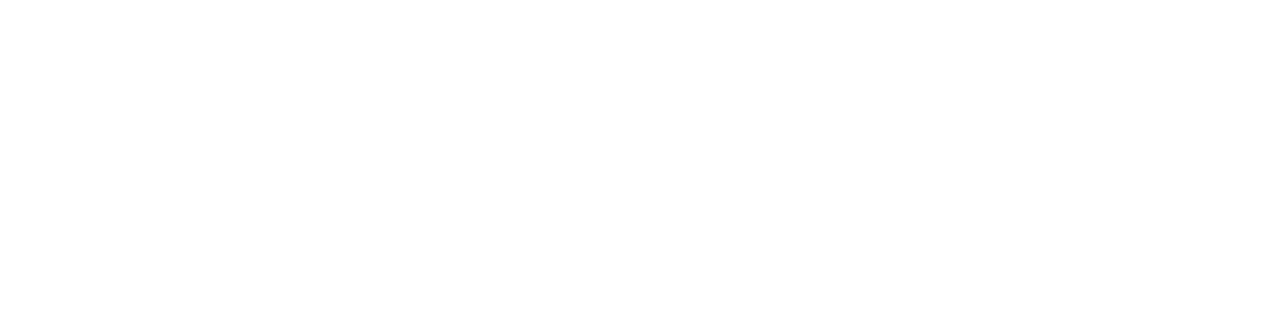
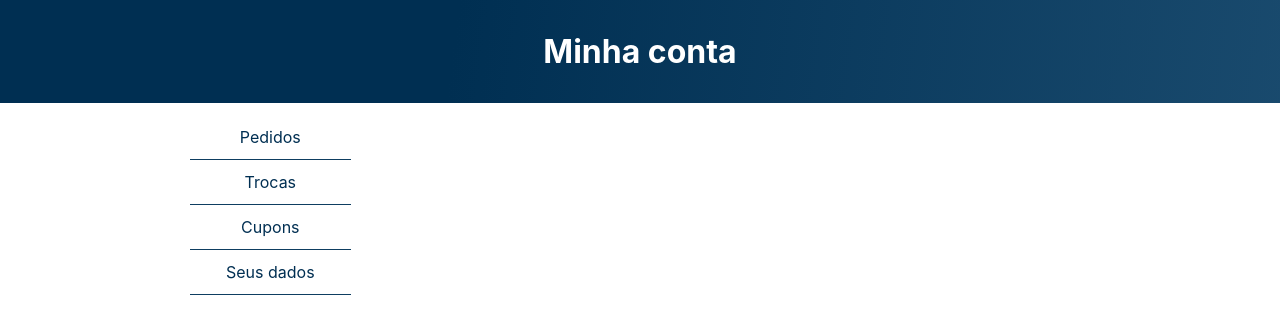
Before and after one commit to rafaelmgr12/alura-react-auth, a React (Create React App) app: page /minha-conta in a window 1280 px wide. Before the commit this address had no page. Shown: the top 334 px of the page. Built offline with nearby package versions, Linux system fonts and the light colour scheme.

Commit message:
[feat] add page Minha conta

```diff
--- /dev/null
+++ b/src/paginas/AreaLogada/AreaLogada.css
@@ -0,0 +1,30 @@
+.AreaLogada {
+    display: flex;
+    width: 900px;
+    max-width: 80%;
+    margin: 0 auto;
+}
+
+.AreaLogada__titulo {
+    padding: 32px 0;
+    text-align: center;
+    margin-top: 0;
+    margin-bottom: 12px;
+    color: #FFF;
+    background: linear-gradient(97.54deg, #002F52 35.49%, #326589 165.37%);
+}
+
+.AreaLogada .navegacao li {
+    padding: 12px 36px;
+    text-align: center;
+    border-bottom: 1px solid #0E3E61;
+    font-size: 16px;
+}
+.AreaLogada .navegacao li a {
+    text-decoration: none;
+    color: #002F52;
+}
+
+.AreaLogada .conteudo {
+    flex-grow: 1;
+}
--- /dev/null
+++ b/src/paginas/AreaLogada/index.tsx
@@ -0,0 +1,34 @@
+import { Link, Outlet } from "react-router-dom";
+
+import './AreaLogada.css'
+
+const AreaLogada = () => {
+  return (
+    <>
+      <h1 className="AreaLogada__titulo">Minha conta</h1>
+      <section className="AreaLogada">
+        <div className="menu">
+          <ul className="navegacao">
+            <li>
+              <Link to="/area-logada/pedidos">Pedidos</Link>
+            </li>
+            <li>
+              <Link to="/area-logada/trocas">Trocas</Link>
+            </li>
+            <li>
+              <Link to="/area-logada/cupons">Cupons</Link>
+            </li>
+            <li>
+              <Link to="/area-logada/dados">Seus dados</Link>
+            </li>
+          </ul>
+        </div>
+        <div className="conteudo">
+          <Outlet />
+        </div>
+      </section>
+    </>
+  );
+};
+
+export default AreaLogada;
--- a/src/rotas/index.tsx
+++ b/src/rotas/index.tsx
@@ -1,6 +1,7 @@
 import { Route, Routes } from "react-router-dom"
 import Home from "../paginas/Home"
 import PaginaBase from "../paginas/PaginaBase"
+import AreaLogada from "../paginas/AreaLogada"
 
 
 const Rotas = () => {
@@ -8,6 +9,7 @@
       <Route path='/' element={<PaginaBase />}>
         <Route path='/' element={<Home />} />
       </Route>
+      <Route path='/minha-conta' element={<AreaLogada />}></Route>
     </Routes>)
 }
 
```
